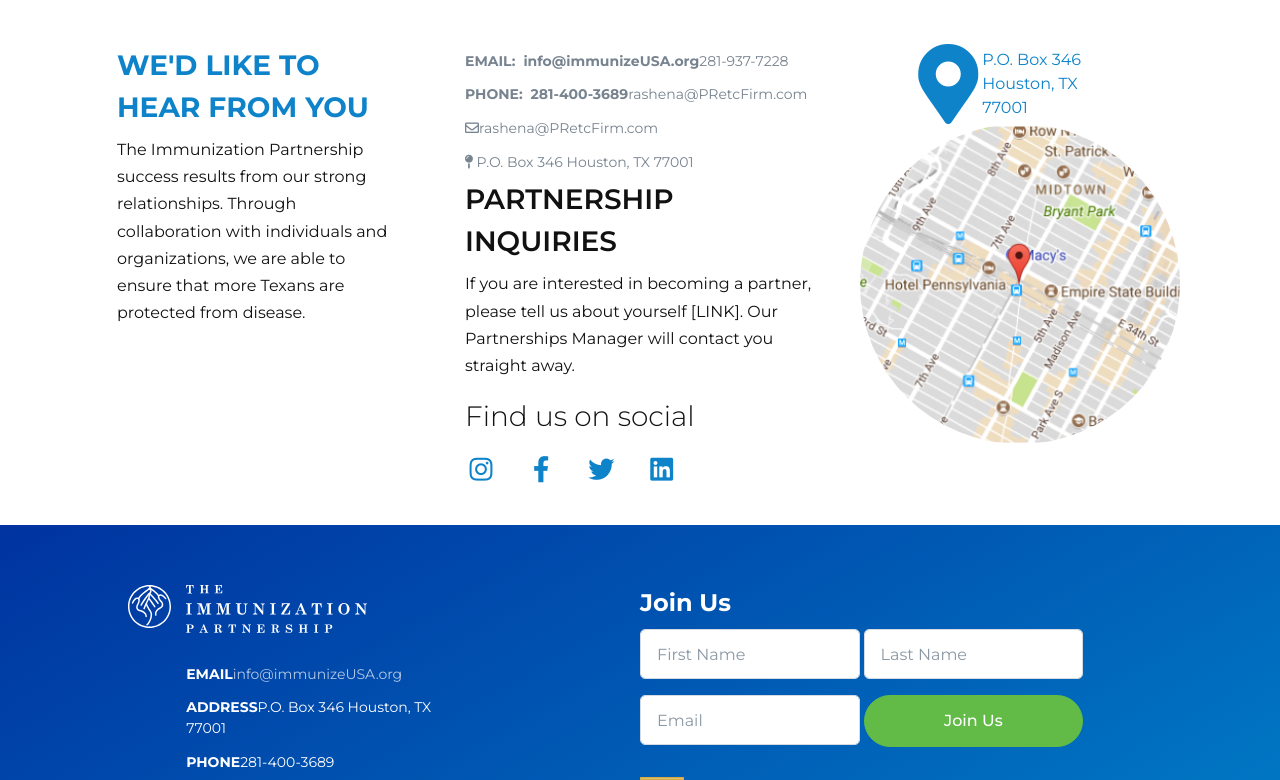
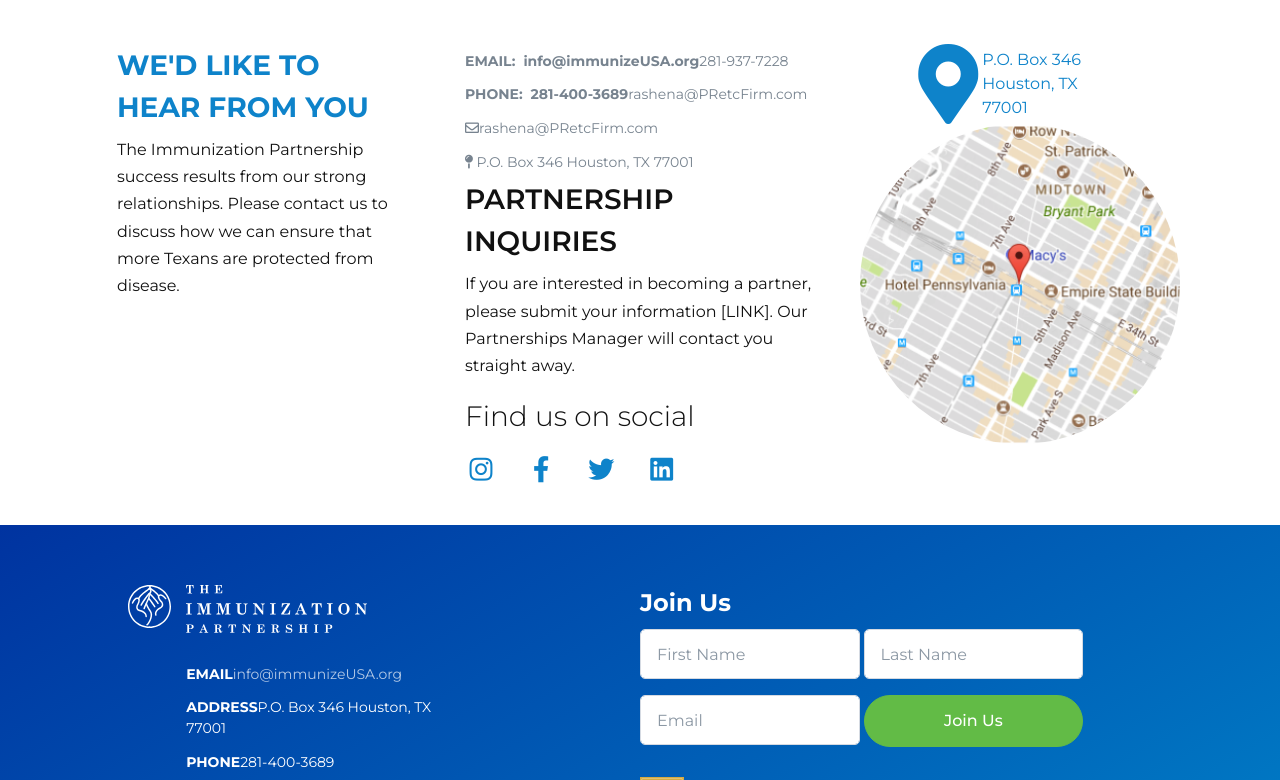
Before and after one commit to aitshuber/immunizecc, a Jekyll site: the page built from contact.html, in a window 1280 px wide and 900 px high, scrolled down 364 px, cut to the strip 120-900 px from the top of the window. Built offline with Jekyll 4.4.1, drawn with Linux system fonts in a browser that asks for light colours; some web fonts are replaced; a script that is not in the unit is left out; comment, search, counter and statistics services are not loaded.

Commit message:
Updated 'contact.html' via CloudCannon

```diff
--- a/contact.html
+++ b/contact.html
@@ -17,7 +17,7 @@
 
 		<div class="p-5 pt-md-0 editable">
 		  <h3 class="text-primary immunizetitle">WE'D LIKE TO HEAR FROM YOU</h3>
-		  <p>The Immunization Partnership success results from our strong relationships. Through collaboration with individuals and organizations, we are able to ensure that more Texans are protected from disease.</p>
+		  <p>The Immunization Partnership success results from our strong relationships. Please contact us to discuss how we can ensure that more Texans are protected from disease.</p>
 		</div>
 </div>
 <div class="col-md-4 mb-2">
@@ -34,7 +34,7 @@
 	</ul>
 	<div class="editable">
 	  <h3><strong>PARTNERSHIP INQUIRIES&nbsp;</strong></h3>
-	  <p>If you are interested in becoming a partner, please tell us about yourself [LINK]. Our Partnerships Manager will contact you straight away.&nbsp;</p>
+	  <p>If you are interested in becoming a partner, please submit your information [LINK]. Our Partnerships Manager will contact you straight away.&nbsp;</p>
 	</div>
 	<h3>Find us on social</h3>
 	 <ul class="list-inline mb-0 mt-3">
```
